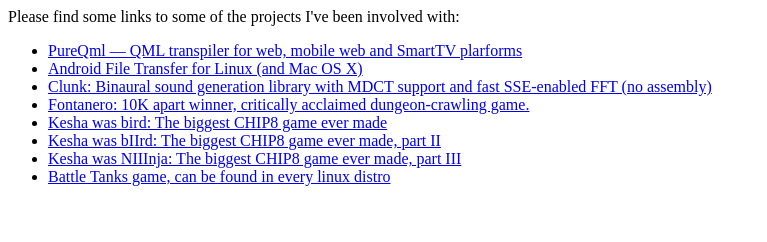
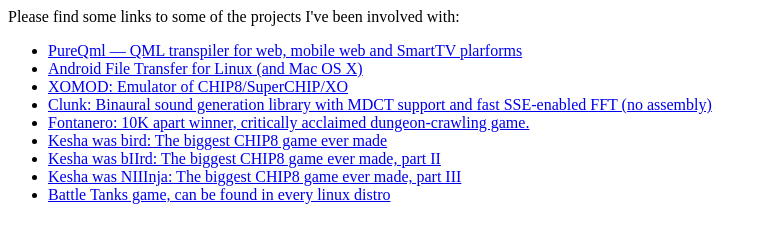
Before and after one commit to whoozle/whoozle.github.io, a plain HTML site: page index.html in a window 1280 px wide. Shown: the whole page, without its empty margins (0-767 px from the left). Drawn offline with Linux system fonts and the light colour scheme.

Commit message:
added link to xomod

```diff
--- a/index.html
+++ b/index.html
@@ -6,6 +6,7 @@
 	<ul>
 	<li><a href="http://pureqml.com/">PureQml — QML transpiler for web, mobile web and SmartTV plarforms</a></li>
 	<li><a href="http://whoozle.github.io/android-file-transfer-linux/">Android File Transfer for Linux (and Mac OS X)</a></li>
+	<li><a href="https://github.com/whoozle/xomod">XOMOD: Emulator of CHIP8/SuperCHIP/XO</a></li>
 	<li><a href="https://github.com/whoozle/clunk">Clunk: Binaural sound generation library with MDCT support and fast SSE-enabled FFT (no assembly)</a></li>
 	<li><a href="http://whoozle.github.io/fontanero/">Fontanero: 10K apart winner, critically acclaimed dungeon-crawling game.</a></li>
 	<li><a href="http://www.awfuljams.com/little-awful-2016/games/kesha-was-bird">Kesha was bird: The biggest CHIP8 game ever made</a></li>
```
